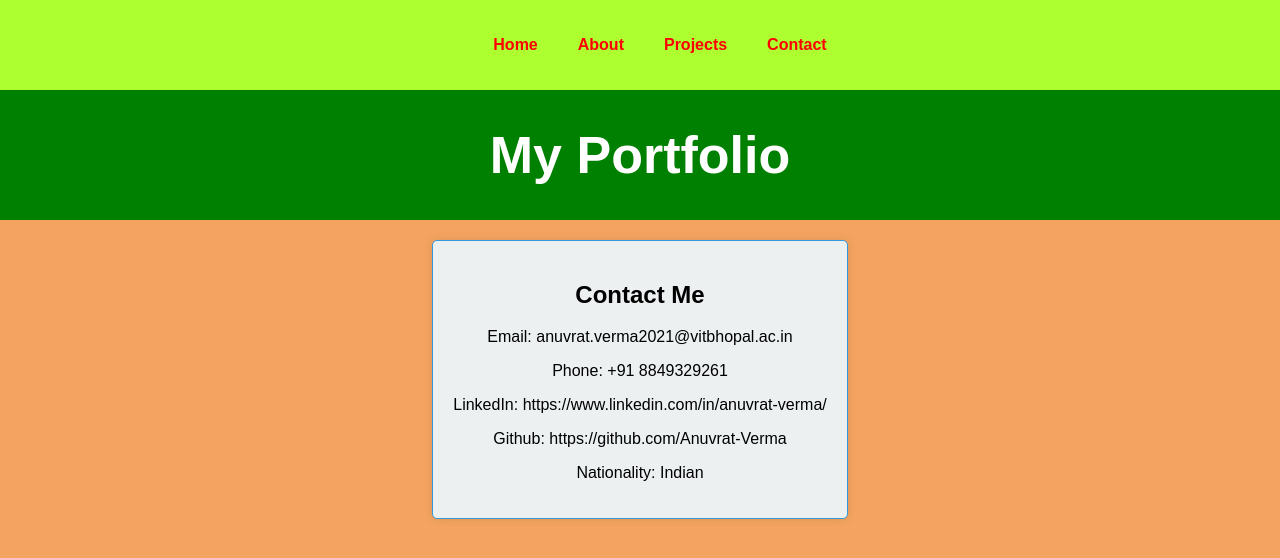
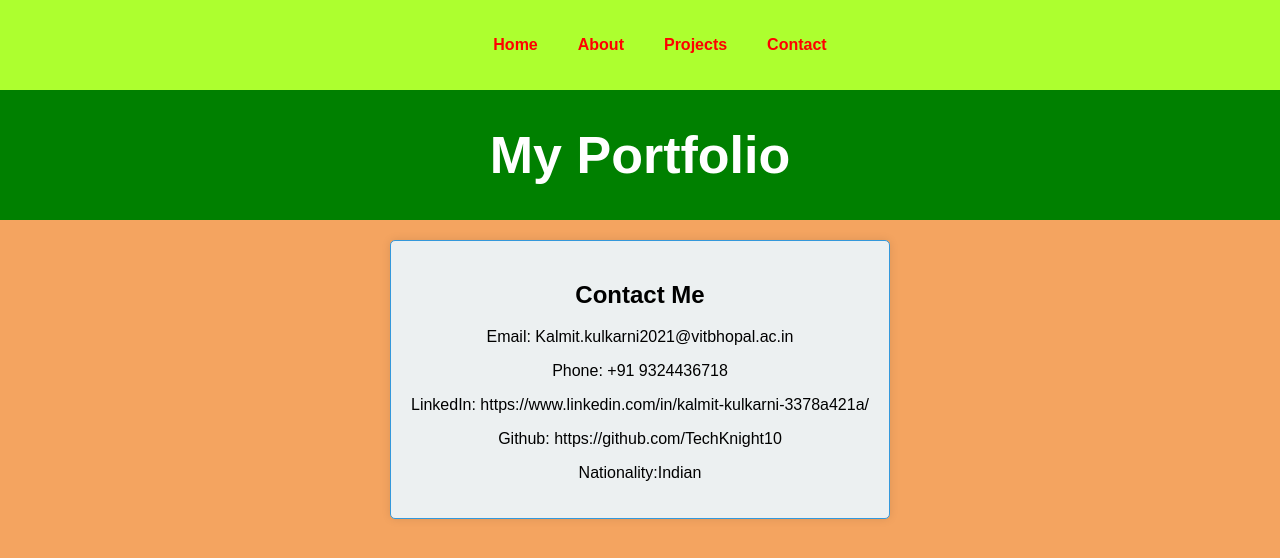
Before and after one commit to TechKnight10/PortFolio-reactjs, a React (Create React App) app: page / in a window 1280 px wide. Both pictures are taken after a click on the item "Contact". Shown: the top 558 px of the page. Built offline with nearby package versions, Linux system fonts and the light colour scheme.

Commit message:
Update Contact.js

```diff
--- a/src/Contact.js
+++ b/src/Contact.js
@@ -4,11 +4,11 @@
   return (
     <div className="section">
       <h2>Contact Me</h2>
-      <p>Email: anuvrat.verma2021@vitbhopal.ac.in</p>
-      <p>Phone: +91 8849329261</p>
-      <p>LinkedIn: https://www.linkedin.com/in/anuvrat-verma/</p>
-      <p>Github: https://github.com/Anuvrat-Verma</p>
-      <p>Nationality: Indian</p>
+      <p>Email: Kalmit.kulkarni2021@vitbhopal.ac.in</p>
+      <p>Phone: +91 9324436718</p>
+      <p>LinkedIn: https://www.linkedin.com/in/kalmit-kulkarni-3378a421a/</p>
+      <p>Github: https://github.com/TechKnight10</p>
+      <p>Nationality:Indian</p>
     </div>
   );
 };
```
